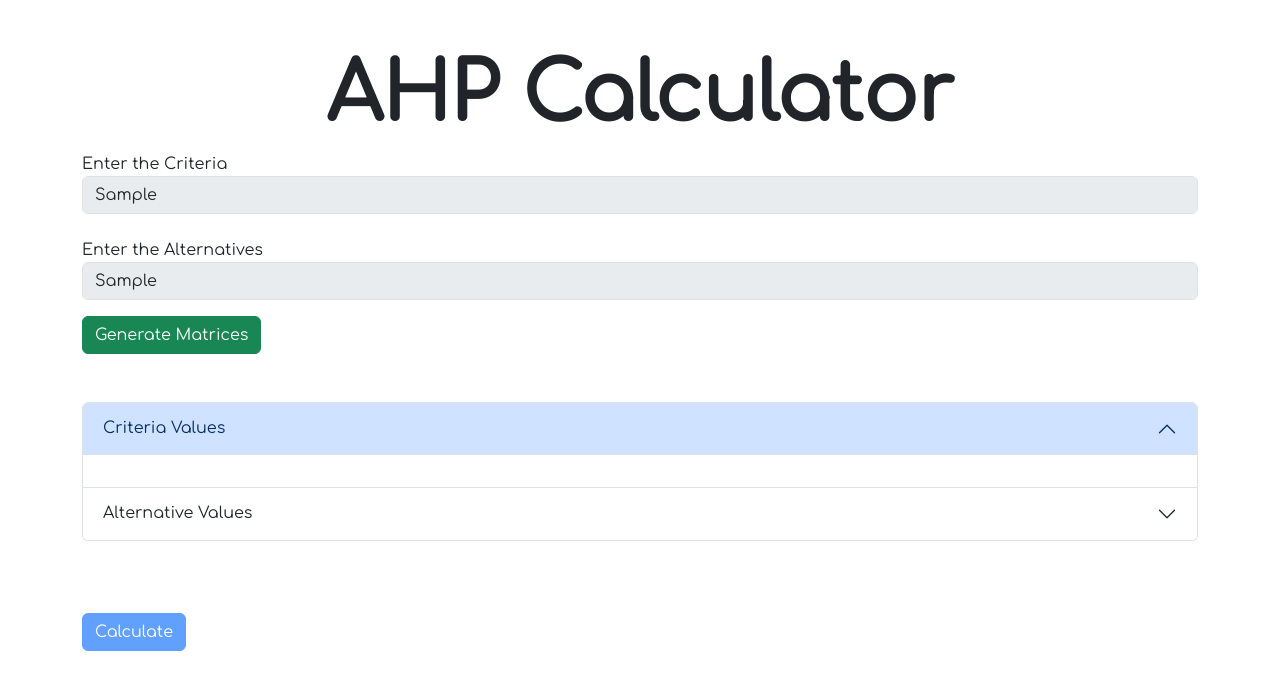
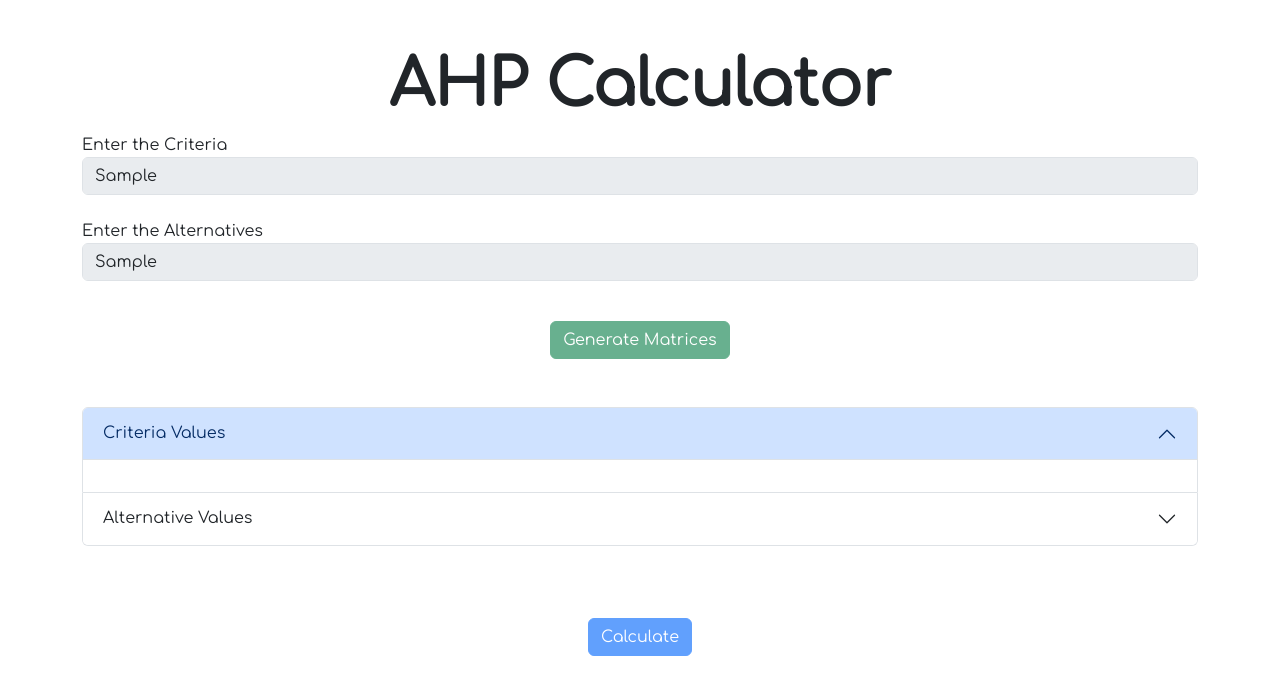
Before and after one commit to sukhmeetbawa/Awesome-AHP, a React (Vite) app in the folder frontend/: page / in a window 1280 px wide. Both pictures are taken after typing "Sample", "Sample" into the empty fields and a click on the button "Generate Matrices". Shown: the top 694 px of the page. Built offline with nearby package versions, Linux system fonts and the light colour scheme; no server answers.

Commit message:
Use .env for API URL

```diff
--- a/frontend/src/App.tsx
+++ b/frontend/src/App.tsx
@@ -17,6 +17,8 @@ interface AHPResult {
 }
 
 function App(): JSX.Element {
+    const apiUrl = import.meta.env.VITE_API_URL;
+
     const [criteria, setCriteria] = useState<string[]>([]);
     const [criteriaMatrix, setCriteriaMatrix] = useState<number[][]>([]);
     const [alternatives, setAlternatives] = useState<string[]>([]);
@@ -88,7 +90,8 @@ function App(): JSX.Element {
 
         try {
             const response = await axios.post<AHPResult>(
-                "https://ahp-backend.onrender.com//calculate_alternative_weights",
+                (apiUrl || "http://localhost:5000") +
+                    "/calculate_alternative_weights",
                 {
                     criteriaMatrix: criteriaMatrix,
                     alternativeMatrix: alternativeMatrices,
@@ -120,14 +123,15 @@ function App(): JSX.Element {
     };
 
     return (
-        <div className="container mt-5 mb-5">
+        <div className="container mt-5 mb-5  col-sm-12">
             <div className="form-group">
                 <h1
-                    style={{ fontWeight: "bolder", fontSize: "5rem" }}
+                    style={{ fontWeight: "bolder", fontSize: "4em" }}
                     className="text-center"
                 >
                     AHP Calculator
                 </h1>
+
                 <div className="flex" style={{ alignItems: "center" }}>
                     <label htmlFor="criteriaInput">Enter the Criteria</label>
                     <input
@@ -153,15 +157,19 @@ function App(): JSX.Element {
                     disabled={buttonPressed}
                 />
             </div>
+            <br />
+            <div className="text-center">
                 <button
                     className="btn btn-success mt-3"
                     onClick={handleButtonPress}
+                    disabled={buttonPressed}
                 >
                     Generate Matrices
                 </button>
+            </div>
             {buttonPressed && (
                 <>
-                    <div className="accordion my-5" id="accordionExample">
+                    <div className="accordion my-5" id="accordion">
                         <div className="accordion-item">
                             <h2 className="accordion-header">
                                 <button
@@ -227,6 +235,7 @@ function App(): JSX.Element {
                             </div>
                         </div>
                     </div>
+                    <div className="text-center">
                         <button
                             className="btn btn-primary my-4"
                             onClick={calculateWeights}
@@ -250,9 +259,10 @@ function App(): JSX.Element {
                                 "Calculate"
                             )}
                         </button>
+                    </div>
 
                     {result && !result.error && (
-                        <div>
+                        <div className="mx-auto">
                             <BarGraph
                                 data={result?.alternativeWeights || []}
                                 labels={alternatives}
```
Also changed, not shown: 1 other file (tests, documents, lock files or other folders). Lines whose indentation alone changed are shown as unchanged.
